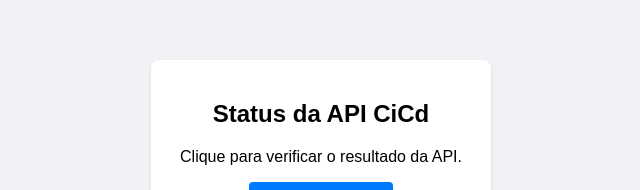
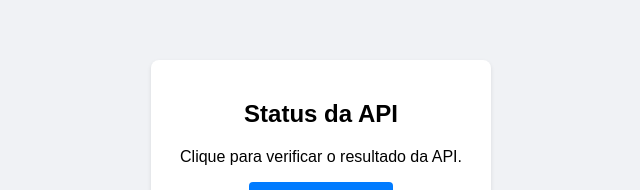
Before and after one commit to PauloAlvino/projeto-cicd-frontend, a plain HTML site: page index.html in a window 1280 px wide. Shown: the part 217-407 px from the top of the page, without its empty margins (319-959 px from the left). Drawn offline with Linux system fonts and the light colour scheme.

Commit message:
feat: alterando titulo

```diff
--- a/index.html
+++ b/index.html
@@ -54,7 +54,7 @@
 <body>
 
     <div class="card">
-        <h2>Status da API CiCd</h2>
+        <h2>Status da API</h2>
         <p>Clique para verificar o resultado da API.</p>
 
         <button onclick="verificarStatus()">Verificar Agora</button>
```
